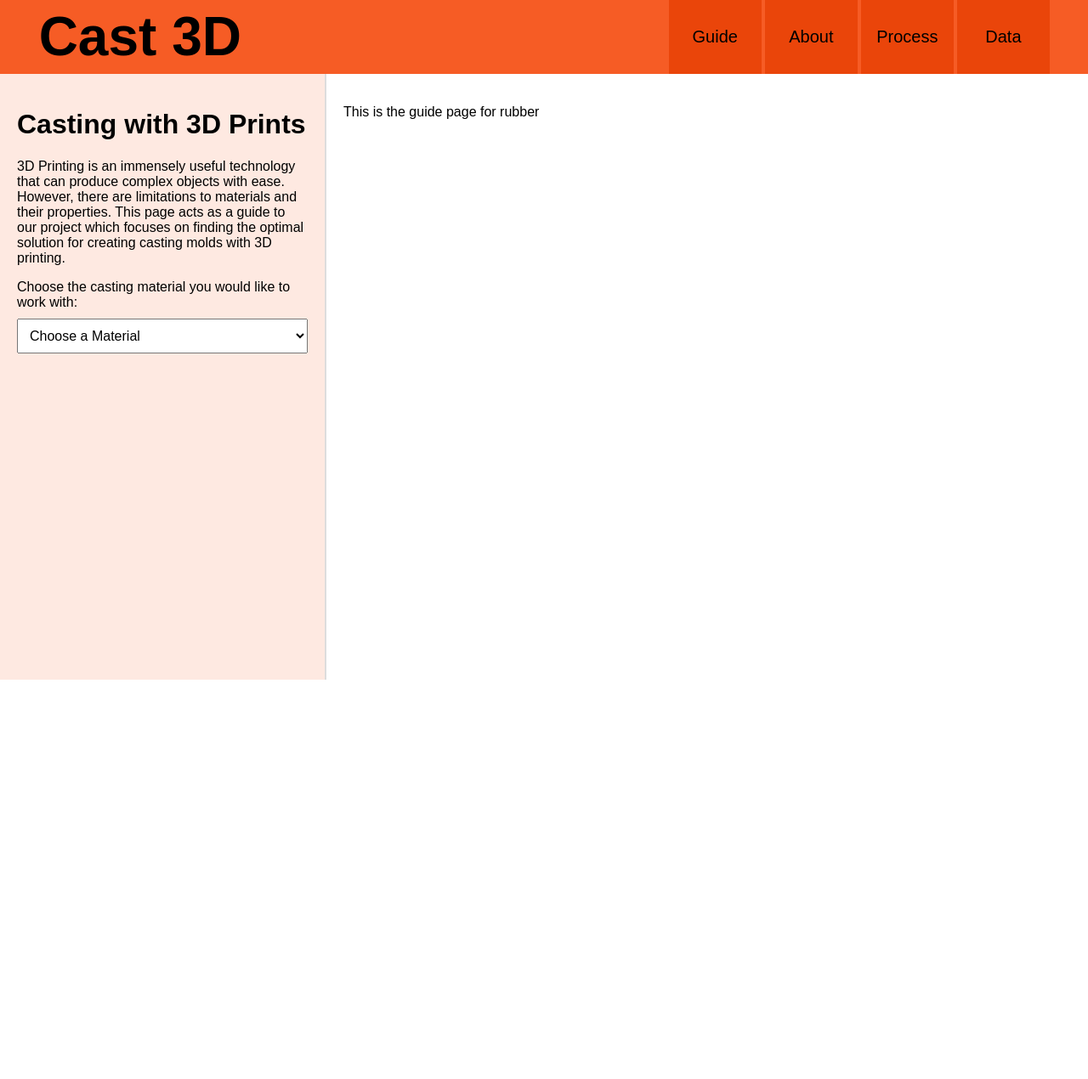
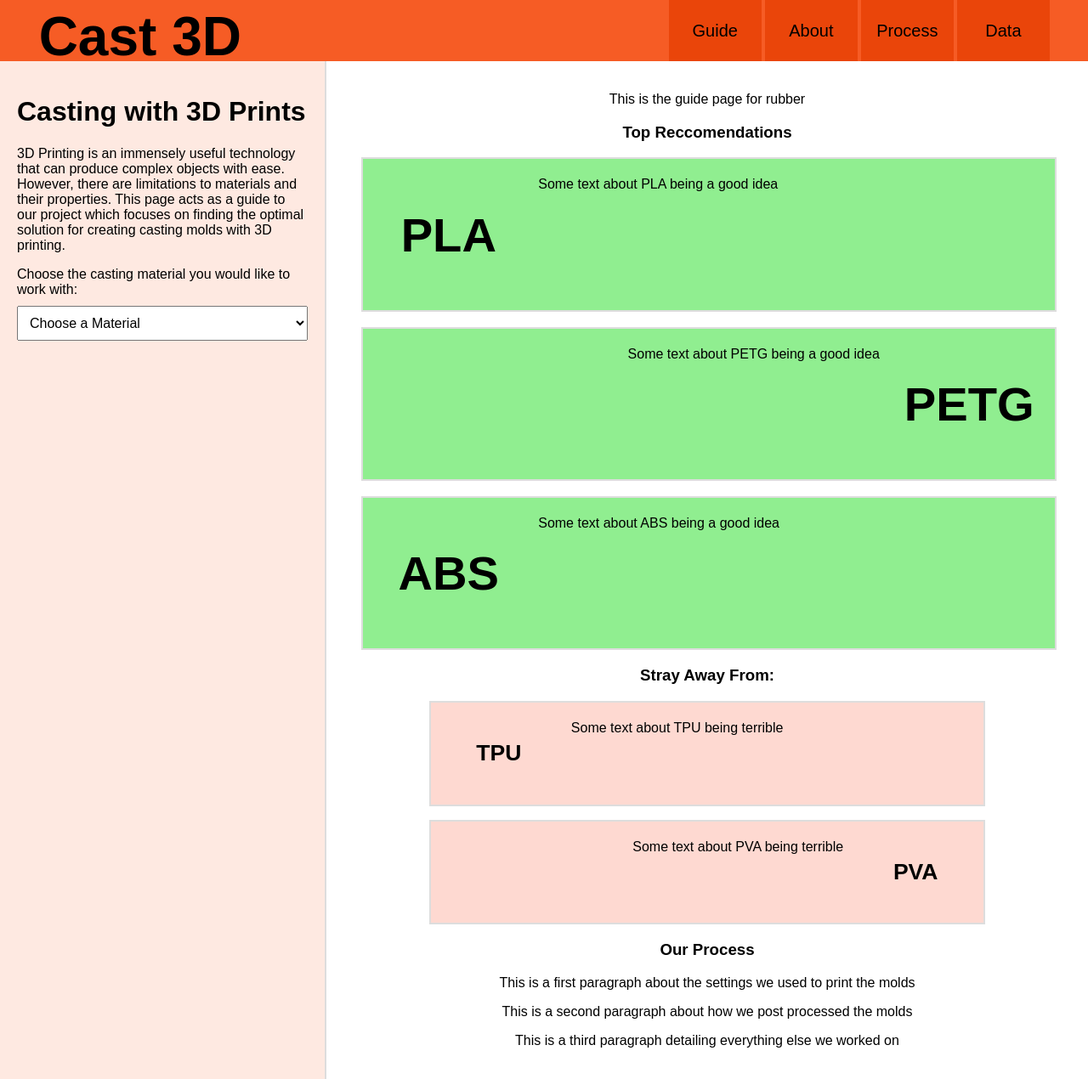
Before and after one commit to soehlj/Capstone-Web-App, a Flask app: template templates/rubber.html in a window 1280 px wide. Shown: the whole page at 85% size. Before the commit the page ends 800 px from the top, so only its background shows below. Run offline with Flask 3, Linux system fonts and the light colour scheme; the template is opened without the code that fills it, so the values that code supplies are empty.

Commit message:
completed a template for the guide page

```diff
--- a/app.py
+++ b/app.py
@@ -19,7 +19,8 @@ db = SQLAlchemy(app)
 def home():
     #determine the query of url/user material state
     state = request.args.get('material')
-
+    if(state == "test"):
+        return render_template("home-guide.html")
     if(state == "silicone"):
         return render_template("silicone.html")
     elif(state == "rubber"):
--- a/templates/base.html
+++ b/templates/base.html
@@ -21,6 +21,7 @@
 	header {
 		padding: 0px;
 		width: 100%;
+		height: 9vh;
 		display: flex;
 		background-color: #f65c25;
 	}
--- /dev/null
+++ b/templates/home-guide.html
@@ -0,0 +1,128 @@
+{% extends 'home.html' %}
+
+{%block guide %}
+<style>
+	/*class for sections of the guide*/
+	.section {
+		width:95%;
+		height:100%;
+		text-align:center;
+		justify-content:center;
+		margin:auto;
+	}
+
+	/*classes for div's used for top recs*/
+	.rec {
+		background-color:lightgreen;
+		width:100%;
+		display:flex;
+		justify-content:center;
+		margin:auto;
+		border: 2px solid #ddd;
+	}
+	.un-rec {
+		background-color:#fed9d1;
+		width:80%;
+		display:flex;
+		justify-content:center;
+		margin:auto;
+		border: 2px solid #ddd;
+	}
+	.smallbox {
+		background-color:inherit;
+		justify-content:center;
+		float: center;
+		font-size:3em;
+		text-align:center;
+		flex-basis: 25%;
+	}
+	.bigbox {
+		background-color:inherit;
+		font-size:1em;
+		padding:5px;
+		float: center;
+		text-align:left;
+		flex-basis: 75%;
+	}
+	.bigbox-r {
+		background-color:inherit;
+		font-size:1em;
+		padding:5px;
+		float: left;
+		text-align:right;
+		flex-basis: 75%;
+	}
+
+</style>
+
+<div>
+<div class="section">
+{%block material%}
+{%endblock%}
+
+
+</div>
+<div class="section">
+<h3>Top Reccomendations</h3>
+	<div class="rec">
+		<div class="smallbox">
+			<h3> PLA </h3>
+		</div>
+		<div class="bigbox">
+			<p> Some text about PLA being a good idea </p>
+		</div>
+	</div>
+	&nbsp
+	<div class="rec">
+		<div class="bigbox-r">
+			<p> Some text about PETG being a good idea </p>
+		</div>
+		<div class="smallbox">
+			<h3> PETG </h3>
+		</div>
+	</div>
+	&nbsp
+	<div class="rec">
+		<div class="smallbox">
+			<h3> ABS </h3>
+		</div>
+		<div class="bigbox">
+			<p> Some text about ABS being a good idea </p>
+		</div>
+	</div>
+</div>
+
+
+<div class="section">
+<h3>Stray Away From:</h3>
+	<div class="un-rec">
+		<div class="smallbox" style="font-size:2em">
+			<h5> TPU </h5>
+		</div>
+		<div class="bigbox">
+			<p> Some text about TPU being terrible </p>
+		</div>
+	</div>
+	<p></p>
+	<div class="un-rec">
+		<div class="bigbox-r">
+			<p> Some text about PVA being terrible </p>
+		</div>
+		<div class="smallbox" style="font-size:2em">
+			<h5> PVA </h5>
+		</div>
+
+</div>
+
+
+<div class="section">
+<h3>Our Process</h3>
+<p> This is a first paragraph about the settings we used to print the molds </p>
+
+<p> This is a second paragraph about how we post processed the molds </p>
+
+<p> This is a third paragraph detailing everything else we worked on </p>
+
+</div>
+</div>
+{%endblock%}
--- a/templates/home.html
+++ b/templates/home.html
@@ -8,7 +8,6 @@
 		font-family: Arial, sans-serif;
 		display: flex;
 		flex-direction: column;
-		height: 100vh;
 	}
 
 
@@ -20,18 +19,19 @@
 
 	/* Left column */
 	.left-column {
-		width: 30%;
-		height:100%;
+		flex-basis: 30%;
 		background-color: #fee9e1;
 		padding: 20px;
 		box-sizing: border-box;
 		border-right: 2px solid #ddd;
+		min-height: 91vh;
 	}
 
 	/* Right column */
 	.right-column {
-		flex: 1;
+		flex-basis: 70%;
 		padding: 20px;
+		justify-content: center;
 		box-sizing: border-box;
 	}
 
@@ -54,15 +54,17 @@
 {% block body %}
 
 <main>
+<div style="display:flex">
 	<!-- Left Column -->
 	<div class="left-column">
 		<h1>Casting with 3D Prints</h1>
 
 		<p>
-			3D Printing is an immensely useful technology that can produce complex objects with ease.
-			However, there are limitations to materials and their properties.
-			This page acts as a guide to our project which focuses on finding the optimal solution for
-			creating casting molds with 3D printing.
+		3D Printing is an immensely useful technology that can produce
+		complex objects with ease. However, there are limitations to
+		materials and their properties. This page acts as a guide to our
+		project which focuses on finding the optimal solution for
+		creating casting molds with 3D printing.
 		</p>
 
 		<label for="material">Choose the casting material you would like to work with:</label>
@@ -76,10 +78,11 @@
 
 	<!-- Right Column -->
 	<div class="right-column">
-	  {% block info %}
+	  {% block guide %}
 	  {% endblock %}
 		<!--<p id="dynamicBox" class="dynamic-textbox"></p>-->
 	</div>
+</div>
 </main>
 
 
--- a/templates/no_material.html
+++ b/templates/no_material.html
@@ -1,4 +1,4 @@
 {% extends 'home.html' %}
-{% block info %}
+{% block guide %}
 <p> This is the guide page for no selected material, it will provide information about the site </p>
 {% endblock %}
--- a/templates/resin.html
+++ b/templates/resin.html
@@ -1,4 +1,4 @@
-{% extends 'home.html' %}
-{% block info %}
+{% extends 'home-guide.html' %}
+{% block material %}
 <p> This is the guide page for resin</p>
 {% endblock %}
--- a/templates/rubber.html
+++ b/templates/rubber.html
@@ -1,4 +1,4 @@
-{% extends 'home.html' %}
-{% block info %}
+{% extends 'home-guide.html' %}
+{% block material %}
 <p> This is the guide page for rubber </p>
 {% endblock %}
--- a/templates/silicone.html
+++ b/templates/silicone.html
@@ -1,4 +1,4 @@
-{% extends 'home.html' %}
-{% block info %}
+{% extends 'home-guide.html' %}
+{% block material %}
 <p> This is the guide page for silicone </p>
 {% endblock %}
```
